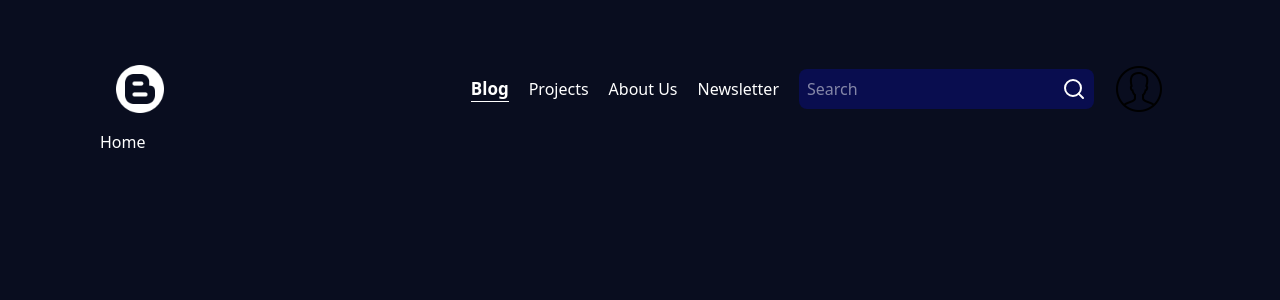
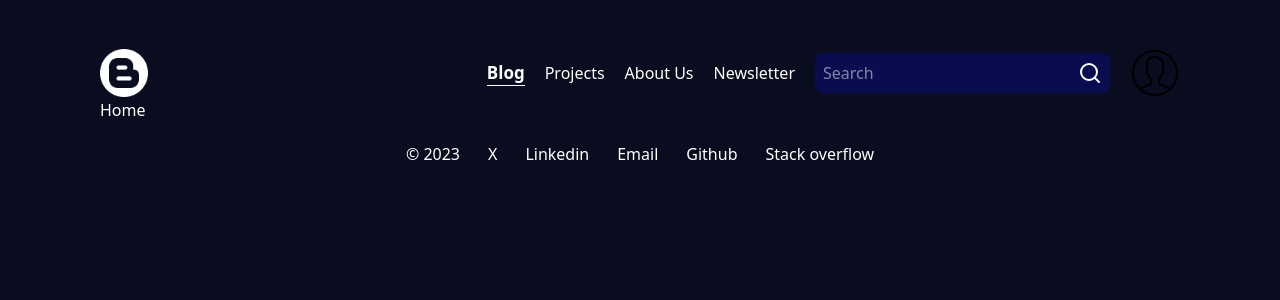
Before and after one commit to Himanshu-Khairnar/AppWriteProject, a React (Vite) app: page / in a window 1280 px wide. Shown: the top 300 px of the page. Built offline with nearby package versions, Linux system fonts and the light colour scheme.

Commit message:
completed footer

```diff
--- a/src/App.jsx
+++ b/src/App.jsx
@@ -1,6 +1,7 @@
 import { BrowserRouter, Route, Routes } from "react-router-dom";
 import Header from "./components/Header";
 import Home from "./Page/Home";
+import Footer from "./components/Footer";
 export default function App() {
   return (
     <div className="  bg-primaryBg text-primaryText  min-h-screen  px-25 py-12 ">
@@ -9,6 +10,7 @@ export default function App() {
         <Routes>
           <Route path="/" element={<Home/>}/>
         </Routes>
+        <Footer/>
       </BrowserRouter>
     </div>
   );
--- /dev/null
+++ b/src/components/Footer.jsx
@@ -0,0 +1,21 @@
+import React from "react";
+import { Link } from "react-router-dom"; // Fixed import
+
+export default function Footer() {
+  const recipientEmail = "himanshuk1205@gmail.com";
+
+  return (
+    <div className="flex flex-col sm:flex-row items-center justify-center gap-7 mt-5 text-center">
+      <p>© 2023</p>
+      <Link to="https://x.com/HimanshuKh97394">X</Link>
+      <Link to="https://linkedin.com/in/himanshu-khairnar-9908a6288">
+        Linkedin
+      </Link>
+      <a href={`mailto:${recipientEmail}`}>Email</a>
+      <Link to="https://github.com/Himanshu-Khairnar">Github</Link>
+      <Link to="https://stackoverflow.com/users/28455233/himanshu-khairnar">
+        Stack overflow
+      </Link>
+    </div>
+  );
+}
--- a/src/components/Header.jsx
+++ b/src/components/Header.jsx
@@ -21,7 +21,7 @@ export default function Header() {
   };
 
   return (
-    <div className="flex flex-col lg:flex-row items-center justify-between p-4">
+    <div className="flex flex-col lg:flex-row items-center justify-between ">
       <div className="flex justify-between w-full lg:w-auto items-center">
         <Link to={"/"}>
           <img src="blogger.png" className="h-12 w-12" />
@@ -32,9 +32,9 @@ export default function Header() {
         >
           <svg viewBox="0 0 24 24" width="24" height="24" stroke="currentColor" strokeWidth="2" fill="none" strokeLinecap="round" strokeLinejoin="round">
             {menuOpen ? (
-              <path d="M18 6L6 18M6 6l12 12"></path> // X icon when menu is open
+              <path d="M18 6L6 18M6 6l12 12"></path>
             ) : (
-              <path d="M3 12h18M3 6h18M3 18h18"></path> // Hamburger icon when menu is closed
+              <path d="M3 12h18M3 6h18M3 18h18"></path>
             )}
           </svg>
         </button>
```
